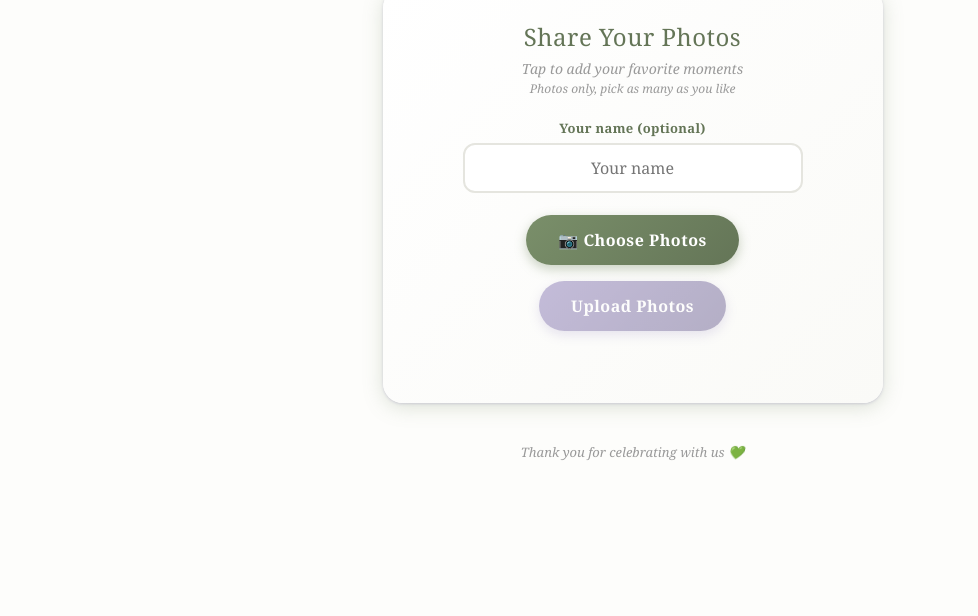
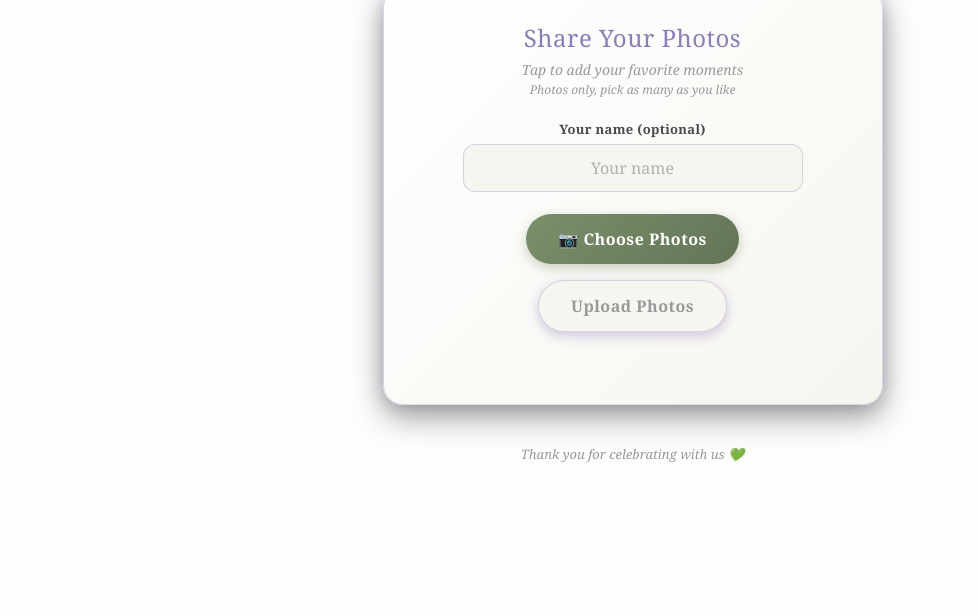
Before and after one commit to mcbradyk1/event-photo-template, a plain HTML site: page upload.html in a window 1280 px wide. Shown: the part 184-800 px from the top of the page, without its empty margins (0-978 px from the left). Drawn offline with Linux system fonts and the light colour scheme.

Commit message:
Update upload.html

```diff
--- a/upload.html
+++ b/upload.html
@@ -33,14 +33,24 @@
 
   <style>
     .upload-box {
-      background: linear-gradient(135deg, #ffffff 0%, #fafaf7 100%);
-      border: none;
+      background: linear-gradient(
+        135deg,
+        var(--surface) 0%,
+        var(--surface-alt) 100%
+      );
+      color: var(--on-surface);
+
+      border: 1px solid var(--secondary-soft);
       border-radius: 20px;
       padding: 32px 24px;
       text-align: center;
       max-width: 500px;
       margin: 0 auto 24px auto;
-      box-shadow: 0 4px 20px var(--primary-shadow), 0 1px 3px var(--secondary-soft);
+
+      box-shadow:
+        0 12px 30px rgba(0, 0, 0, 0.38),
+        0 0 16px var(--secondary-soft);
+
       position: relative;
       overflow: hidden;
     }
@@ -51,9 +61,15 @@
       height: 4px;
       background: linear-gradient(90deg, var(--primary) 0%, var(--secondary) 100%);
     }
+    .upload-button.purple:disabled {
+      background: var(--surface-alt);
+      color: var(--muted);
+      border: 1px solid var(--secondary-soft);
+      opacity: 1;
+    }
     .upload-box h3 {
       font-size: 24px;
-      color: var(--primary-dark);
+      color: var(--secondary);
       font-weight: normal;
       letter-spacing: 0.5px;
       margin: 0 0 6px 0;
@@ -74,7 +90,7 @@
       display: block;
       font-size: 13px;
       font-weight: 600;
-      color: var(--primary-dark);
+      color: var(--on-surface);
       margin-bottom: 6px;
       letter-spacing: 0.3px;
       text-align: center;
@@ -83,17 +99,32 @@
       width: 100%;
       box-sizing: border-box;
       padding: 12px 16px;
-      border: 2px solid #e5e5df;
+
+      border: 1px solid var(--secondary-soft);
       border-radius: 12px;
+
       font-size: 16px;
       font-family: inherit;
-      color: var(--text);
-      background: #fff;
+      color: var(--on-surface);
+      background: var(--surface-alt);
+
       outline: none;
-      transition: border-color 0.15s;
+      transition:
+        border-color 0.15s,
+        box-shadow 0.15s;
+
       text-align: center;
     }
-    #guestName:focus { border-color: var(--primary); }
+
+    #guestName::placeholder {
+      color: var(--muted);
+      opacity: 0.75;
+    }
+
+    #guestName:focus {
+      border-color: var(--secondary);
+      box-shadow: 0 0 0 3px var(--secondary-soft);
+    }
 
     .upload-button {
       display: inline-block;
@@ -134,10 +165,11 @@
       margin: 14px auto 0 auto;
       max-width: 380px;
       padding: 10px 14px;
-      background: #f7f5f0;
+      background: var(--surface-alt);
+      border: 1px solid var(--secondary-soft);
       border-radius: 10px;
       font-size: 14px;
-      color: var(--text);
+      color: var(--on-surface);
       display: none;
       text-align: left;
     }
@@ -165,7 +197,7 @@
     .progress-bar {
       width: 100%;
       height: 22px;
-      background: #eaeae4;
+      background: var(--surface-alt);
       border-radius: 12px;
       overflow: hidden;
       border: 1px solid var(--secondary-soft);
@@ -252,7 +284,7 @@
       gap: 10px;
       padding: 6px 10px;
       font-size: 13px;
-      border-bottom: 1px solid #eee;
+      border-bottom: 1px solid var(--secondary-soft);
     }
     .file-row:last-child { border-bottom: none; }
     .file-row .icon {
```
